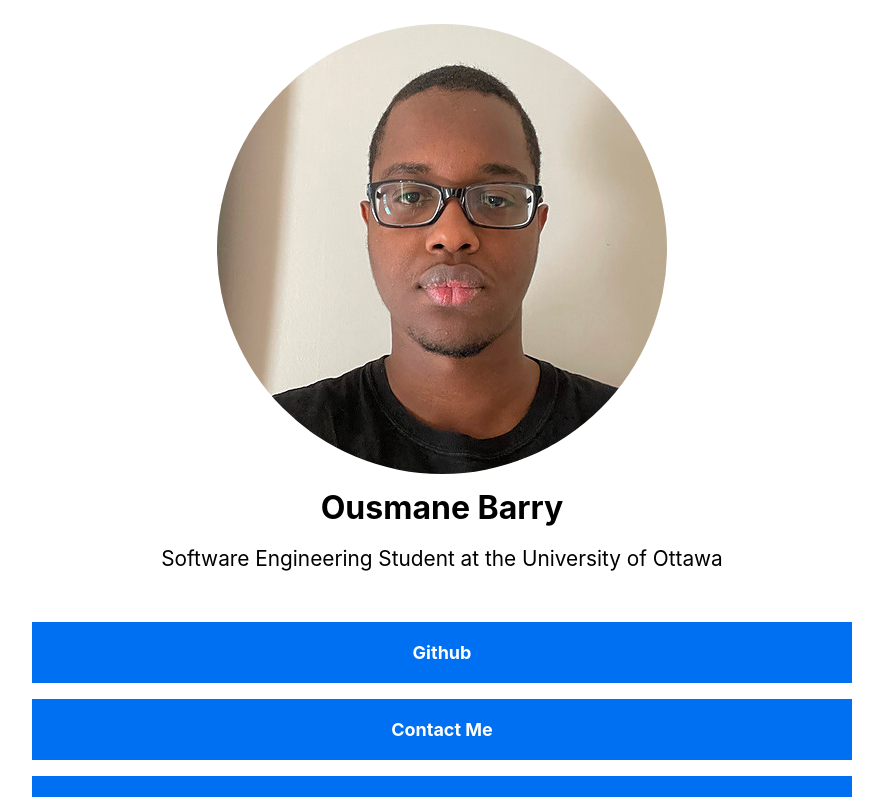
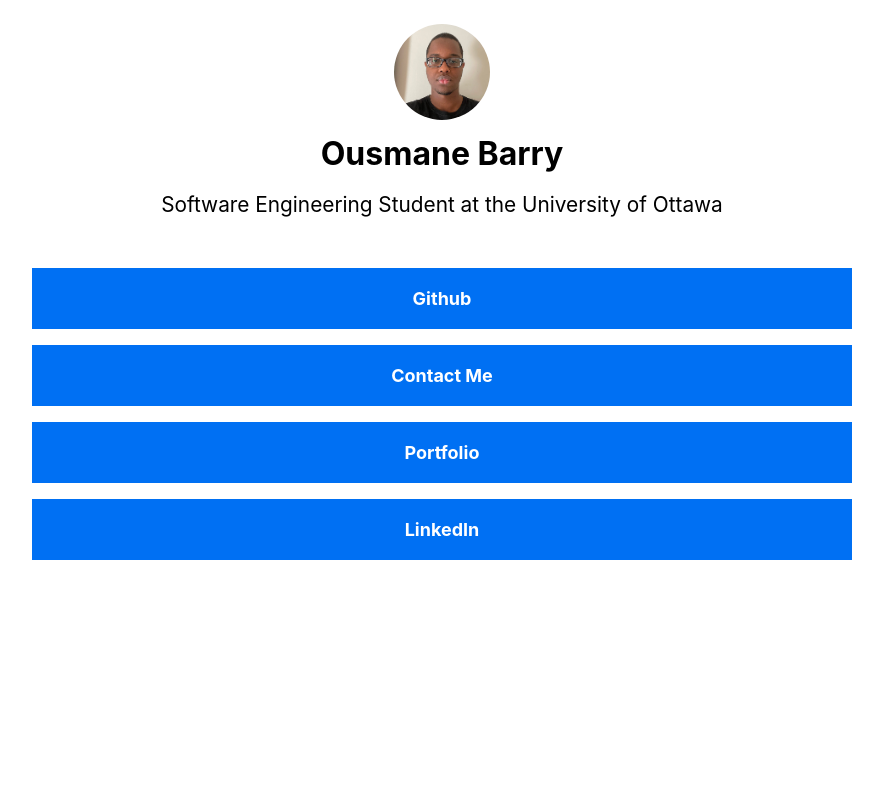
Before and after one commit to ousmanebarry/me, a Next.js app: page / in a window 1280 px wide. Shown: the top 797 px of the page, without its empty margins (198-1081 px from the left). Built offline with nearby package versions, Linux system fonts and the light colour scheme; some icons are missing.

Commit message:
general styling

```diff
--- a/styles/Home.module.css
+++ b/styles/Home.module.css
@@ -38,8 +38,8 @@
 
 .image {
 	border-radius: 50%;
-	/* width: 96px;
-	height: 96px; */
+	width: 96px;
+	height: 96px;
 	justify-content: center;
 	margin-bottom: 16px;
 }
@@ -227,7 +227,7 @@
 	text-align: center;
 }
 
-.success_img {
+.success img {
 	position: relative;
 	margin-right: 15px;
 	top: 2px;
```
